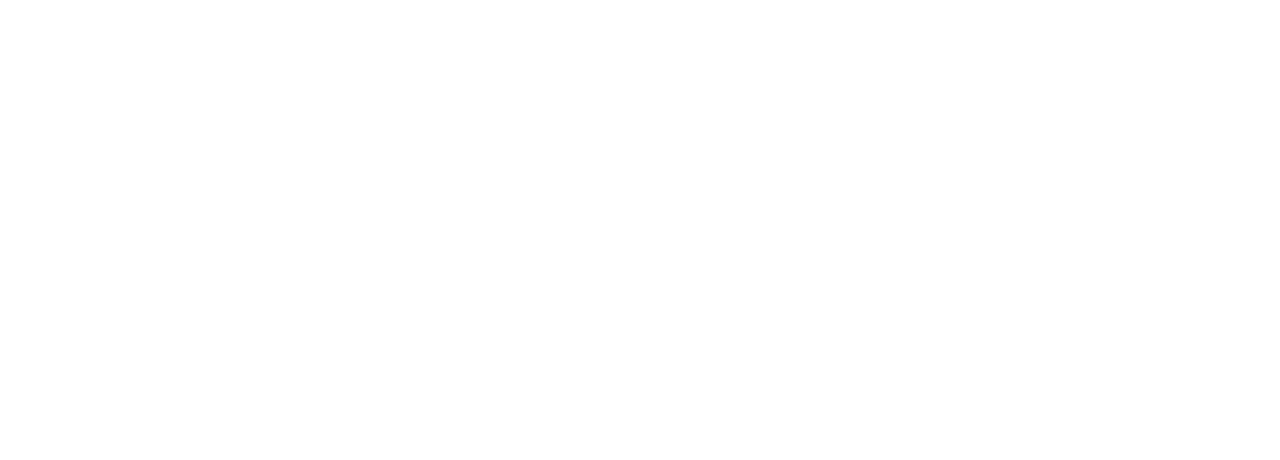
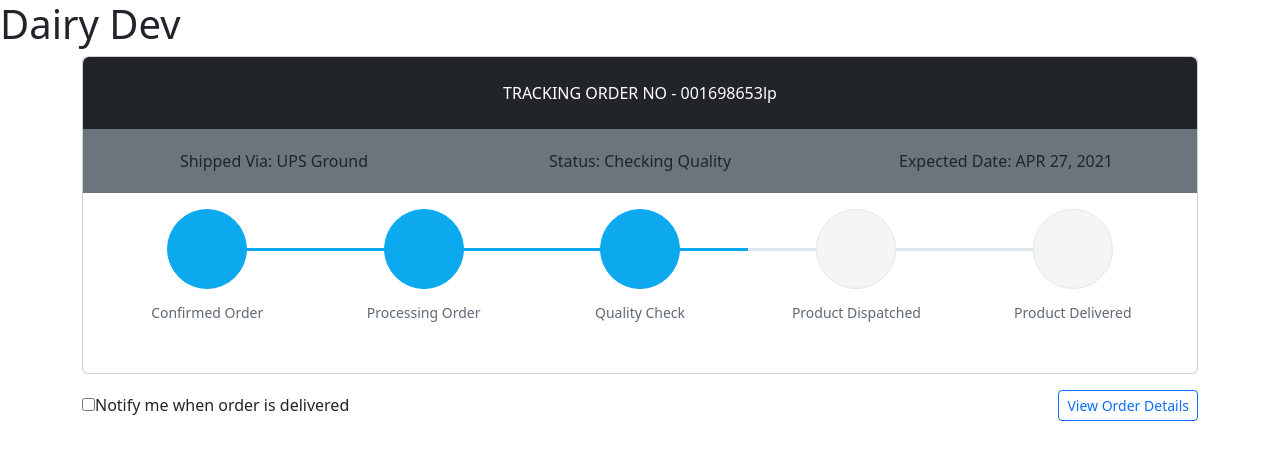
Before and after one commit to Bugs-Please/DairyDev, a React (Create React App) app in the folder frontend/: page /tracking in a window 1280 px wide. Before the commit this address had no page. Shown: the top 460 px of the page. Built offline with nearby package versions, Linux system fonts and the light colour scheme; some icons are missing.

Commit message:
Added component for Dashboard

```diff
--- a/frontend/src/App.js
+++ b/frontend/src/App.js
@@ -9,6 +9,7 @@
 import LandingPage from './Screens/LandingPage/LandingPage';
 import Login from './Screens/Login/Login';
 import Signup from './Screens/Signup/Signup';
+import Tracking from './Components/Tracking/Tracking'
 
 const App = () => {
     return (
@@ -18,6 +19,8 @@
                 <Route path = "/login" element={<Login />} />
                 <Route path = "/signup" element={<Signup />} />
                 <Route path = "/dashboard" element={<Dashboard/>} />
+                <Route path = "/tracking" element={<Tracking/>} />
+
             </Routes>
         </Router>
     )
--- /dev/null
+++ b/frontend/src/Components/Tracking/Tracking.css
@@ -0,0 +1,95 @@
+@import url("https://cdn.jsdelivr.net/npm/pixeden-stroke-7-icon@1.2.3/pe-icon-7-stroke/dist/pe-icon-7-stroke.min.css");
+body{margin-top:20px;}
+.steps .step {
+    display: block;
+    width: 100%;
+    margin-bottom: 35px;
+    text-align: center
+}
+.steps .step .step-icon-wrap {
+    display: block;
+    position: relative;
+    width: 100%;
+    height: 80px;
+    text-align: center
+}
+.steps .step .step-icon-wrap::before,
+.steps .step .step-icon-wrap::after {
+    display: block;
+    position: absolute;
+    top: 50%;
+    width: 50%;
+    height: 3px;
+    margin-top: -1px;
+    background-color: #e1e7ec;
+    content: '';
+    z-index: 1
+}
+.steps .step .step-icon-wrap::before {
+    left: 0
+}
+.steps .step .step-icon-wrap::after {
+    right: 0
+}
+.steps .step .step-icon {
+    display: inline-block;
+    position: relative;
+    width: 80px;
+    height: 80px;
+    border: 1px solid #e1e7ec;
+    border-radius: 50%;
+    background-color: #f5f5f5;
+    color: #374250;
+    font-size: 38px;
+    line-height: 81px;
+    z-index: 5
+}
+.steps .step .step-title {
+    margin-top: 16px;
+    margin-bottom: 0;
+    color: #606975;
+    font-size: 14px;
+    font-weight: 500
+}
+.steps .step:first-child .step-icon-wrap::before {
+    display: none
+}
+.steps .step:last-child .step-icon-wrap::after {
+    display: none
+}
+.steps .step.completed .step-icon-wrap::before,
+.steps .step.completed .step-icon-wrap::after {
+    background-color: #0da9ef
+}
+.steps .step.completed .step-icon {
+    border-color: #0da9ef;
+    background-color: #0da9ef;
+    color: #fff
+}
+@media (max-width: 576px) {
+    .flex-sm-nowrap .step .step-icon-wrap::before,
+    .flex-sm-nowrap .step .step-icon-wrap::after {
+        display: none
+    }
+}
+@media (max-width: 768px) {
+    .flex-md-nowrap .step .step-icon-wrap::before,
+    .flex-md-nowrap .step .step-icon-wrap::after {
+        display: none
+    }
+}
+@media (max-width: 991px) {
+    .flex-lg-nowrap .step .step-icon-wrap::before,
+    .flex-lg-nowrap .step .step-icon-wrap::after {
+        display: none
+    }
+}
+@media (max-width: 1200px) {
+    .flex-xl-nowrap .step .step-icon-wrap::before,
+    .flex-xl-nowrap .step .step-icon-wrap::after {
+        display: none
+    }
+}
+.bg-faded, .bg-secondary {
+    background-color: #f5f5f5 !important;
+}
--- /dev/null
+++ b/frontend/src/Components/Tracking/Tracking.js
@@ -0,0 +1,65 @@
+import React from "react";
+import "./Tracking.css";
+
+const Tracking = () => {
+    return (
+    <div className="main_container">
+
+            <h1>Dairy Dev</h1>
+
+        <div class="container padding-bottom-3x mb-1">
+        <div class="card mb-3">
+          <div class="p-4 text-center text-white text-lg bg-dark rounded-top"><span class="text-uppercase">Tracking Order No - </span><span class="text-medium">001698653lp</span></div>
+          <div class="d-flex flex-wrap flex-sm-nowrap justify-content-between py-3 px-2 bg-secondary">
+            <div class="w-100 text-center py-1 px-2"><span class="text-medium">Shipped Via:</span> UPS Ground</div>
+            <div class="w-100 text-center py-1 px-2"><span class="text-medium">Status:</span> Checking Quality</div>
+            <div class="w-100 text-center py-1 px-2"><span class="text-medium">Expected Date:</span> APR 27, 2021</div>
+          </div>
+          <div class="card-body">
+            <div class="steps d-flex flex-wrap flex-sm-nowrap justify-content-between padding-top-2x padding-bottom-1x">
+              <div class="step completed">
+                <div class="step-icon-wrap">
+                  <div class="step-icon"><i class="pe-7s-cart"></i></div>
+                </div>
+                <h4 class="step-title">Confirmed Order</h4>
+              </div>
+              <div class="step completed">
+                <div class="step-icon-wrap">
+                  <div class="step-icon"><i class="pe-7s-config"></i></div>
+                </div>
+                <h4 class="step-title">Processing Order</h4>
+              </div>
+              <div class="step completed">
+                <div class="step-icon-wrap">
+                  <div class="step-icon"><i class="pe-7s-medal"></i></div>
+                </div>
+                <h4 class="step-title">Quality Check</h4>
+              </div>
+              <div class="step">
+                <div class="step-icon-wrap">
+                  <div class="step-icon"><i class="pe-7s-car"></i></div>
+                </div>
+                <h4 class="step-title">Product Dispatched</h4>
+              </div>
+              <div class="step">
+                <div class="step-icon-wrap">
+                  <div class="step-icon"><i class="pe-7s-home"></i></div>
+                </div>
+                <h4 class="step-title">Product Delivered</h4>
+              </div>
+            </div>
+          </div>
+        </div>
+        <div class="d-flex flex-wrap flex-md-nowrap justify-content-center justify-content-sm-between align-items-center">
+          <div class="custom-control custom-checkbox mr-3">
+            <input class="custom-control-input" type="checkbox" id="notify_me" checked="" />
+            <label class="custom-control-label" for="notify_me">Notify me when order is delivered</label>
+          </div>
+          <div class="text-left text-sm-right"><a class="btn btn-outline-primary btn-rounded btn-sm" href="#">View Order Details</a></div>
+        </div>
+      </div>
+      </div>
+    );
+  }
+
+export default Tracking;
```
